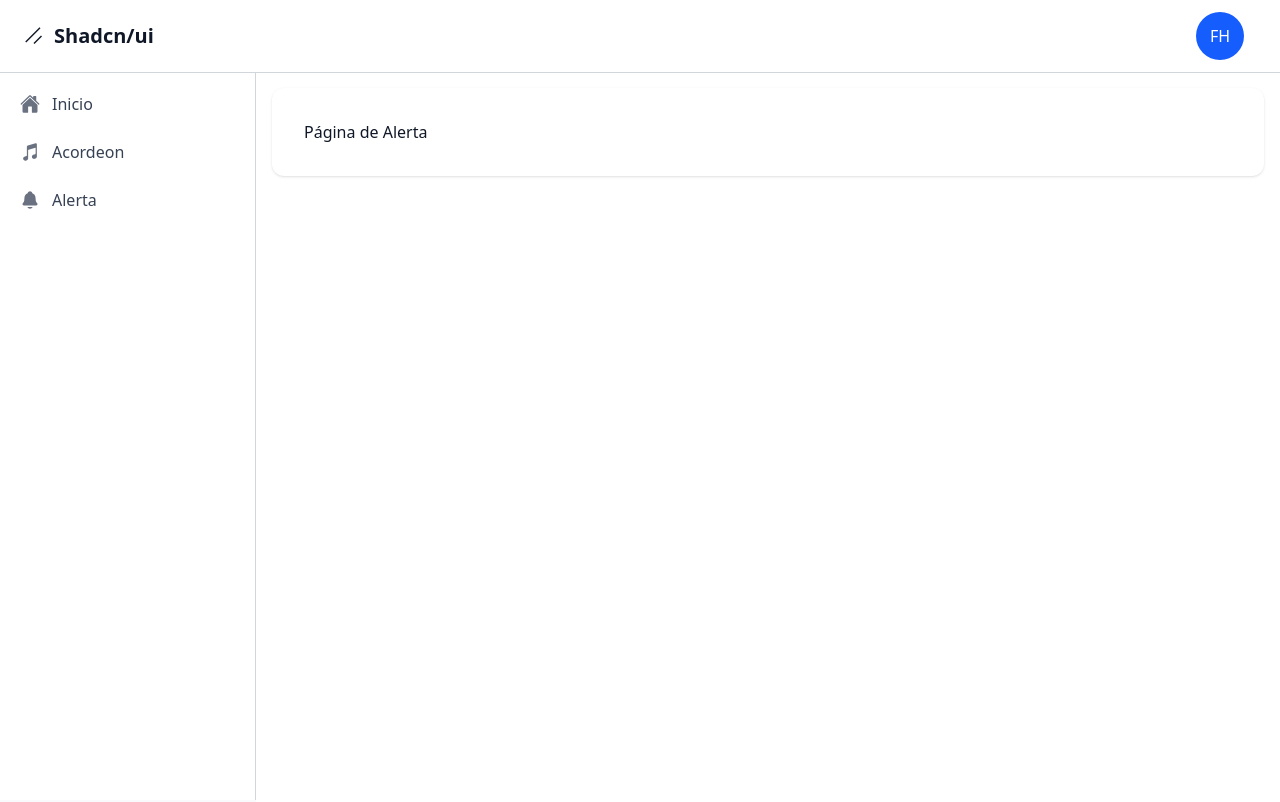
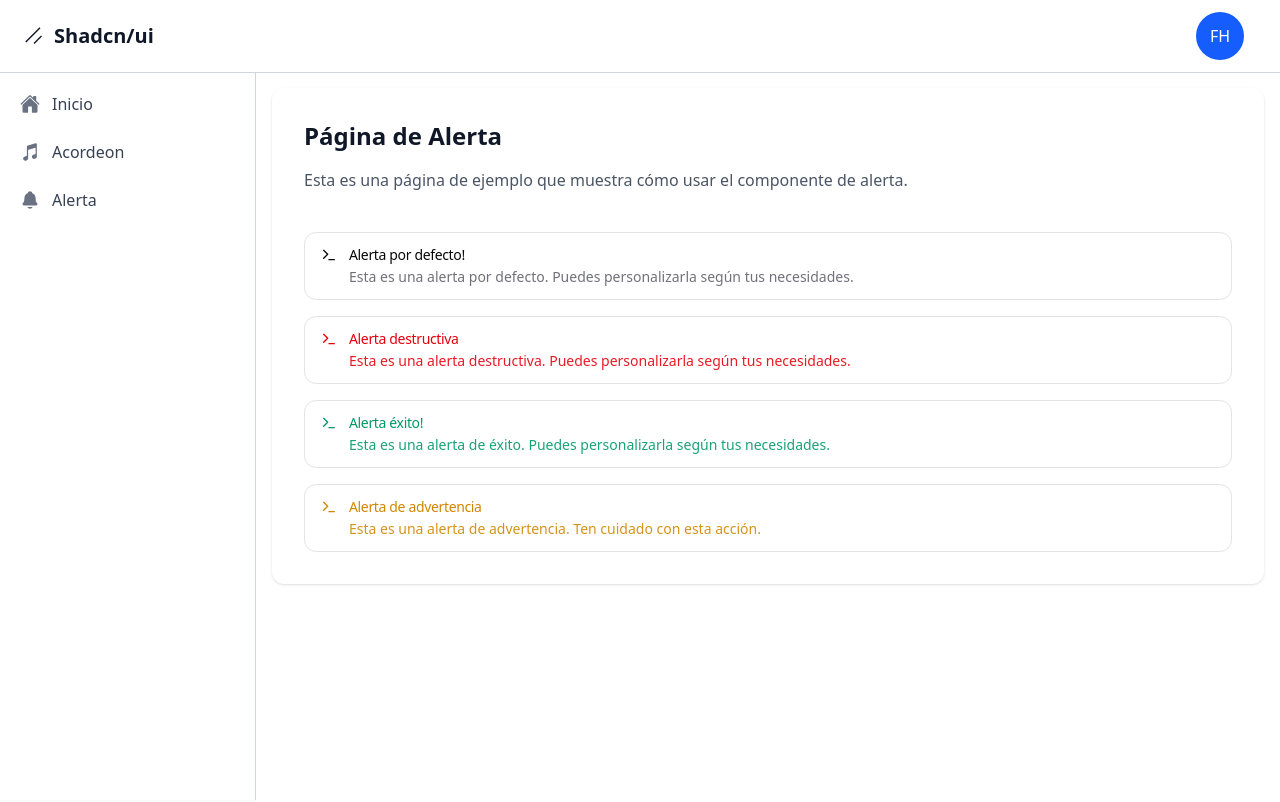
Before and after one commit to CastDev-j/shadcn-dashboard, a Next.js app: page /alert in a window 1280 px wide. Shown: the top 802 px of the page. Built offline with nearby package versions, Linux system fonts and the light colour scheme.

Commit message:
Add Alert component and implement alert page; update styles and structure

```diff
--- a/src/app/(dashboard)/accordion/page.tsx
+++ b/src/app/(dashboard)/accordion/page.tsx
@@ -32,7 +32,7 @@ export default function Home() {
       <section className="w-full">
         <h1 className="text-2xl font-bold mb-4">Página de Acordeon</h1>
         <p className="text-gray-600 mb-6">
-          Haz clic en el botón de abajo para interactuar.
+          Haz clic en el acordeon para expandir o contraer el contenido.
         </p>
 
         <Accordion type="single">
--- a/src/app/(dashboard)/alert/page.tsx
+++ b/src/app/(dashboard)/alert/page.tsx
@@ -1,8 +1,59 @@
+import { Alert, AlertTitle, AlertDescription } from "@/components/ui/alert";
+import { Terminal } from "lucide-react";
 
-export default function AlertPage() {
-    return (
-      <div>
-        <h1>Página de Alerta</h1>
-      </div>
-    );
-  }
+interface AlertItem {
+  variant: "default" | "destructive" | "success" | "warning";
+  title: string;
+  description: string;
+}
+
+const alerts: AlertItem[] = [
+  {
+    variant: "default",
+    title: "Alerta por defecto!",
+    description:
+      "Esta es una alerta por defecto. Puedes personalizarla según tus necesidades.",
+  },
+  {
+    variant: "destructive",
+    title: "Alerta destructiva",
+    description:
+      "Esta es una alerta destructiva. Puedes personalizarla según tus necesidades.",
+  },
+  {
+    variant: "success",
+    title: "Alerta éxito!",
+    description:
+      "Esta es una alerta de éxito. Puedes personalizarla según tus necesidades.",
+  },
+  {
+    variant: "warning",
+    title: "Alerta de advertencia",
+    description:
+      "Esta es una alerta de advertencia. Ten cuidado con esta acción.",
+  },
+];
+
+export default function Home() {
+  return (
+    <div className="flex flex-col items-center gap-4">
+      <section className="w-full">
+        <h1 className="text-2xl font-bold mb-4">Página de Alerta</h1>
+        <p className="text-gray-600 mb-6">
+          Esta es una página de ejemplo que muestra cómo usar el componente de
+          alerta.
+        </p>
+      </section>
+
+      <section className="w-full flex flex-col gap-4">
+        {alerts.map(({ description, title, variant }, key) => (
+          <Alert key={key} variant={variant}>
+            <Terminal className="h-4 w-4" />
+            <AlertTitle>{title}</AlertTitle>
+            <AlertDescription>{description} </AlertDescription>
+          </Alert>
+        ))}
+      </section>
+    </div>
+  );
+}
--- /dev/null
+++ b/src/components/ui/alert.tsx
@@ -0,0 +1,68 @@
+import * as React from "react";
+import { cva, type VariantProps } from "class-variance-authority";
+
+import { cn } from "@/lib/utils";
+
+const alertVariants = cva(
+  "relative w-full rounded-lg border px-4 py-3 text-sm grid has-[>svg]:grid-cols-[calc(var(--spacing)*4)_1fr] grid-cols-[0_1fr] has-[>svg]:gap-x-3 gap-y-0.5 items-start [&>svg]:size-4 [&>svg]:translate-y-0.5 [&>svg]:text-current",
+  {
+    variants: {
+      variant: {
+        default: "bg-card text-card-foreground",
+        destructive:
+          "text-destructive bg-card [&>svg]:text-current *:data-[slot=alert-description]:text-destructive/90",
+        success: "text-emerald-600 bg-card [&>svg]:text-current *:data-[slot=alert-description]:text-emerald-600/90",
+        warning: "text-yellow-600 bg-card [&>svg]:text-current *:data-[slot=alert-description]:text-yellow-600/90",
+      },
+    },
+    defaultVariants: {
+      variant: "default",
+    },
+  }
+);
+
+function Alert({
+  className,
+  variant,
+  ...props
+}: React.ComponentProps<"div"> & VariantProps<typeof alertVariants>) {
+  return (
+    <div
+      data-slot="alert"
+      role="alert"
+      className={cn(alertVariants({ variant }), className)}
+      {...props}
+    />
+  );
+}
+
+function AlertTitle({ className, ...props }: React.ComponentProps<"div">) {
+  return (
+    <div
+      data-slot="alert-title"
+      className={cn(
+        "col-start-2 line-clamp-1 min-h-4 font-medium tracking-tight",
+        className
+      )}
+      {...props}
+    />
+  );
+}
+
+function AlertDescription({
+  className,
+  ...props
+}: React.ComponentProps<"div">) {
+  return (
+    <div
+      data-slot="alert-description"
+      className={cn(
+        "text-muted-foreground col-start-2 grid justify-items-start gap-1 text-sm [&_p]:leading-relaxed",
+        className
+      )}
+      {...props}
+    />
+  );
+}
+
+export { Alert, AlertTitle, AlertDescription };
```
